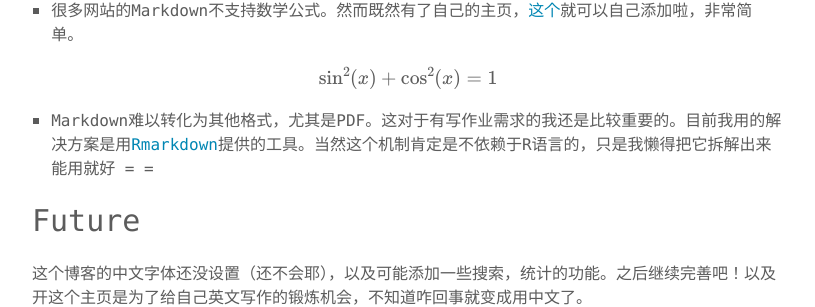
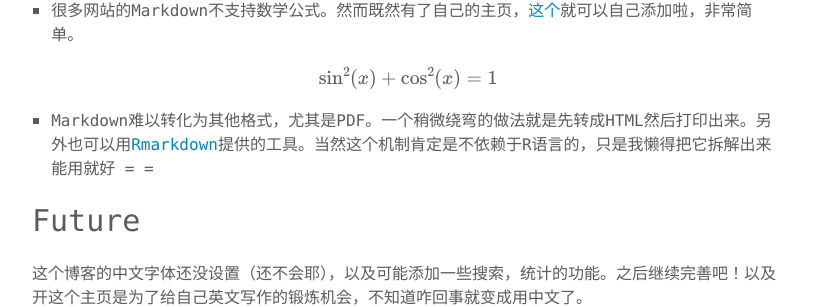
Before and after one commit to chaonan99/chaonan99.github.io, a Jekyll site: the page built from _posts/2016-07-17-my-first-blog.md, in a window 1280 px wide. Shown: the part 826-1133 px from the top of the page, without its empty margins (232-1047 px from the left). Built offline with Jekyll 4.4.1, drawn with Linux system fonts in a browser that asks for light colours; formulas are drawn with MathJax 3; comment, search, counter and statistics services are not loaded.

Commit message:
an easy way to convert markdown to pdf

```diff
--- a/_posts/2016-07-17-my-first-blog.md
+++ b/_posts/2016-07-17-my-first-blog.md
@@ -23,7 +23,7 @@ keywords: "markdown, typography blog, dummy content"
 $$\sin^2(x) + \cos^2(x) = 1$$
 </div>
 
-* Markdown难以转化为其他格式，尤其是PDF。这对于有写作业需求的我还是比较重要的。目前我用的解决方案是用[Rmarkdown](http://rmarkdown.rstudio.com/authoring_quick_tour.html)提供的工具。当然这个机制肯定是不依赖于R语言的，只是我懒得把它拆解出来能用就好 = =
+* Markdown难以转化为其他格式，尤其是PDF。一个稍微绕弯的做法就是先转成HTML然后打印出来。另外也可以用[Rmarkdown](http://rmarkdown.rstudio.com/authoring_quick_tour.html)提供的工具。当然这个机制肯定是不依赖于R语言的，只是我懒得把它拆解出来能用就好 = =
 
 # Future
 这个博客的中文字体还没设置（还不会耶），以及可能添加一些搜索，统计的功能。之后继续完善吧！以及开这个主页是为了给自己英文写作的锻炼机会，不知道咋回事就变成用中文了。
```
